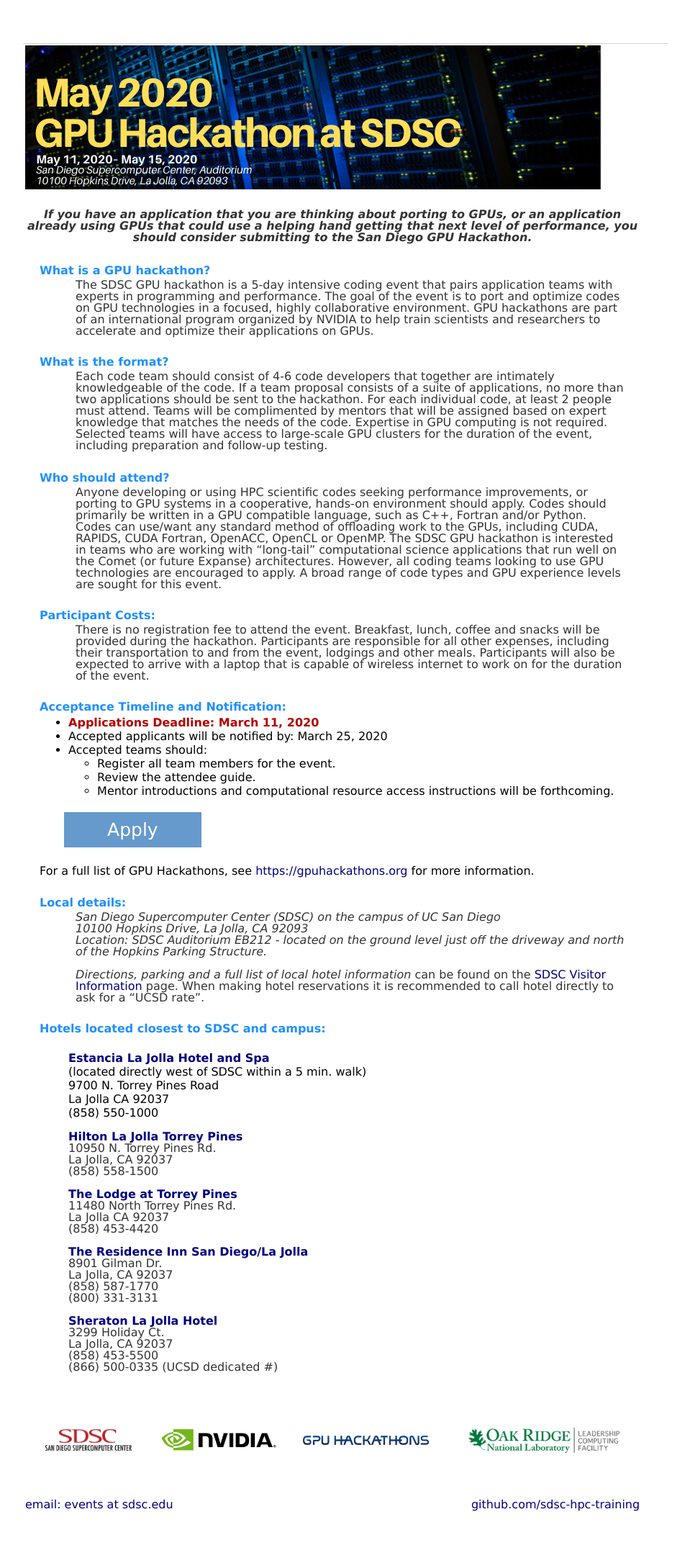
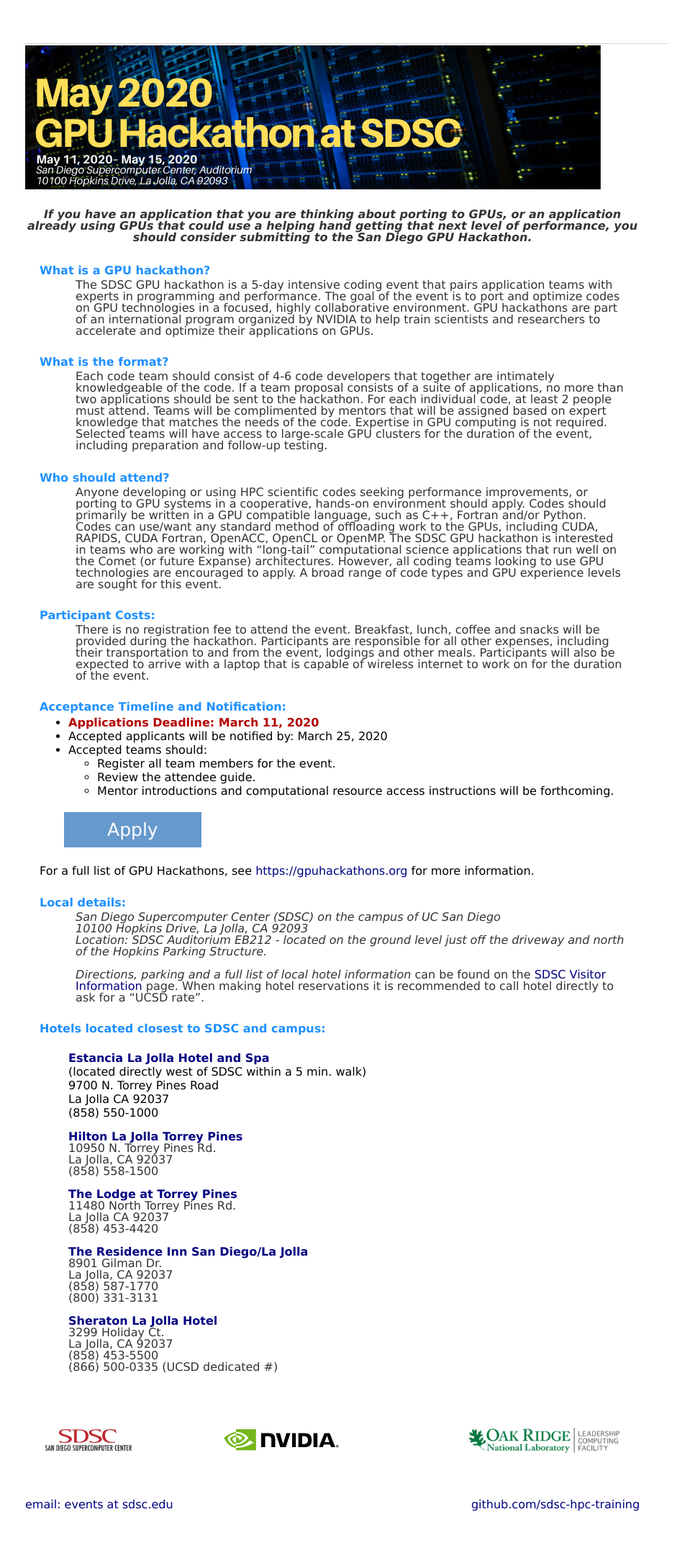
Before and after one commit to sdsc-hpc-training/sdsc-hpc-training.github.io, a Jekyll site: the page built from gpuhackathon/index.html, in a window 1280 px wide. Shown: the whole page at 72% size, without its empty margins (160-1119 px from the left). Built offline with Jekyll 4.4.1, drawn with Linux system fonts in a browser that asks for light colours.

```diff
--- a/gpuhackathon/index.html
+++ b/gpuhackathon/index.html
@@ -170,9 +170,7 @@
   <td align='center' valign='center'>
   <img src="./images/NVLogo_H_2160x1080.png" alt="NVIDIA Logo" height="80px" />
   </td>
-<td align='center' valign='center'>
-<img src="./images/gpuhackathons.org.png" alt="GPU Hackathon.org Logo" height="13px" />
-</td>
+
 
 <td align='right' valign='center'>
 <img src="./images/olcf_retina_logo.png" alt="OLCF Logo" height="35px" />
```
